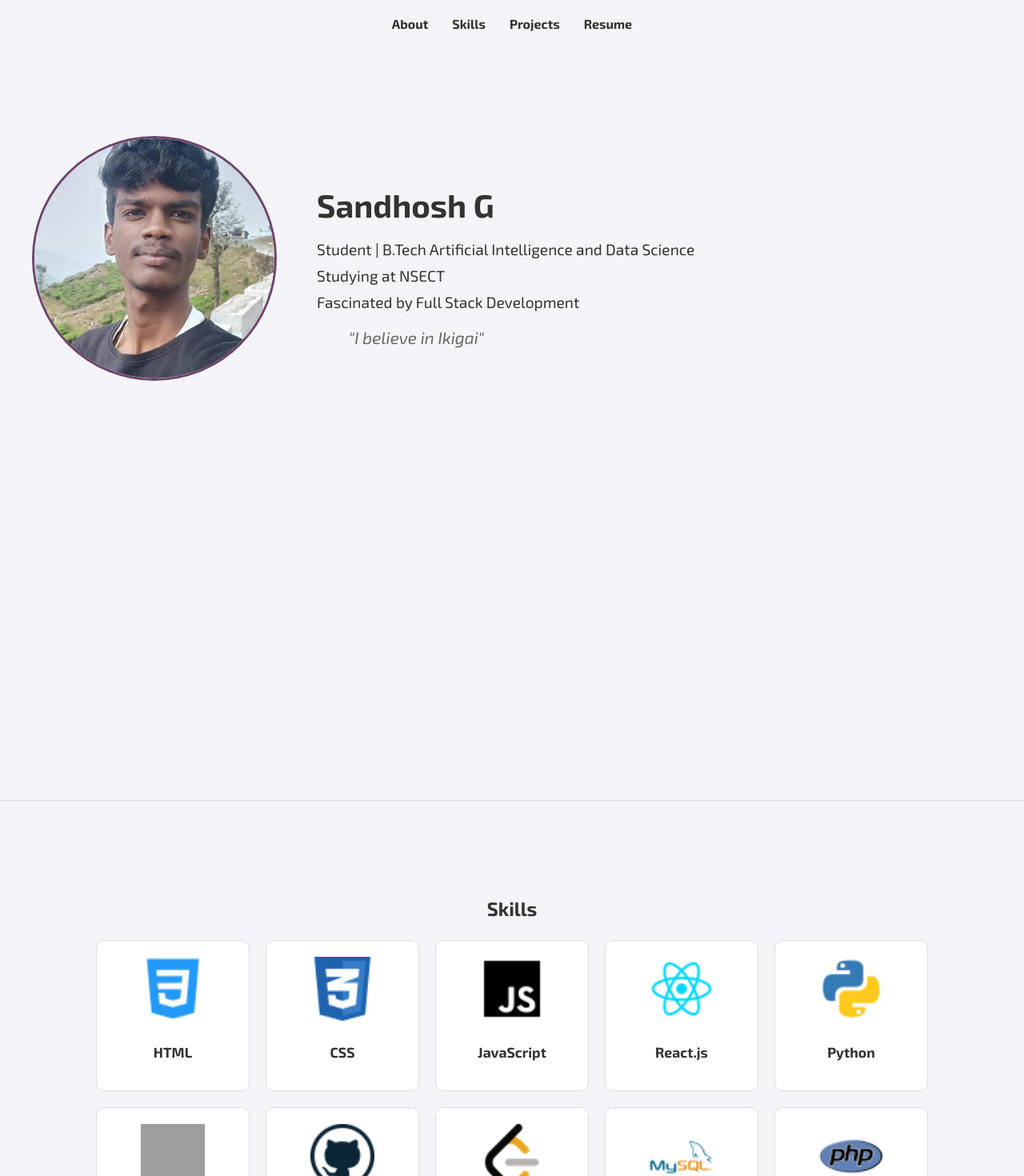
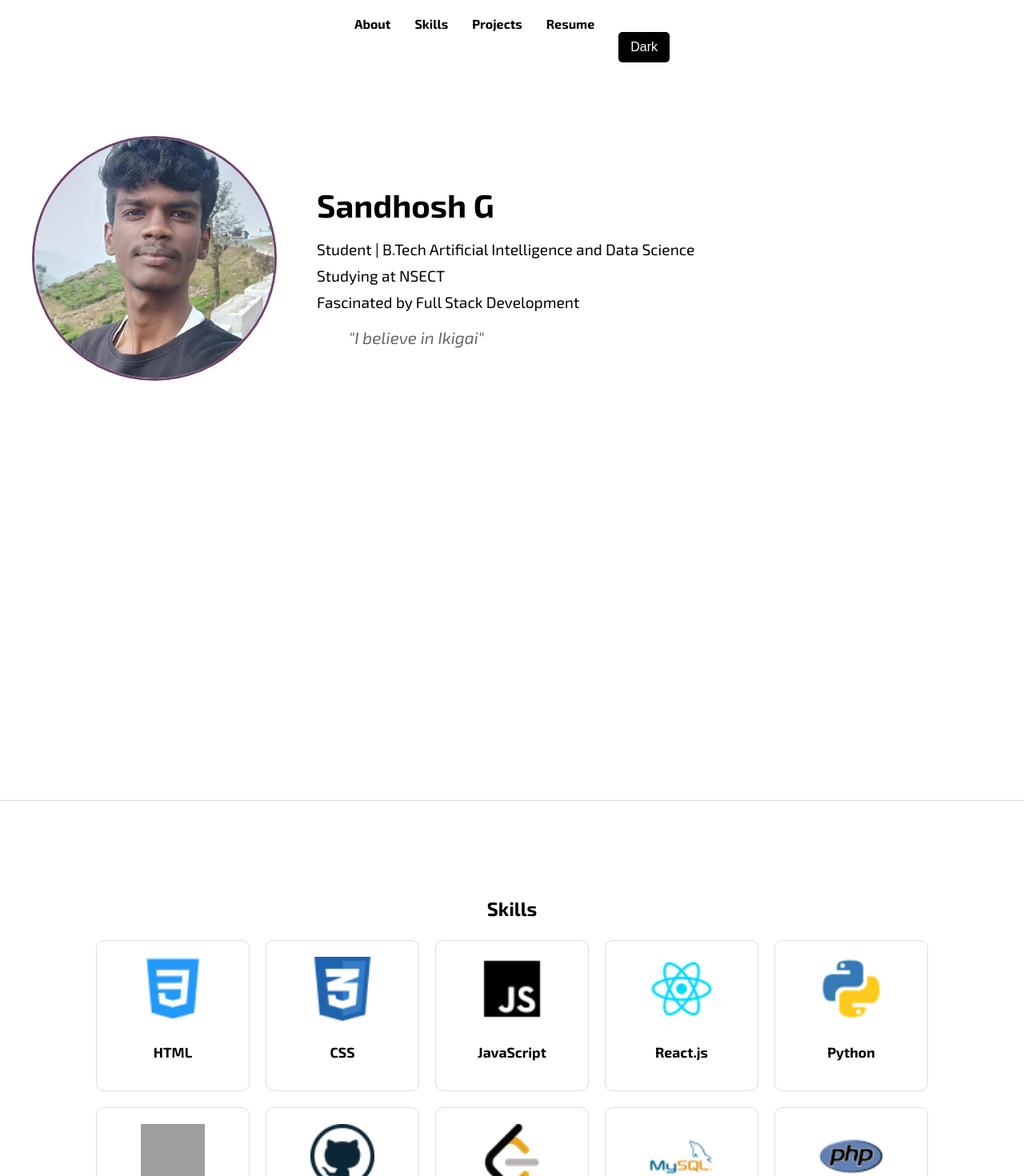
Before and after one commit to SANDHOSH02/Vite-React-.js, a React (Vite) app in the folder portfolio/: page / in a window 1280 px wide. Shown: the top 1470 px of the page at 80% size. Built offline with nearby package versions, Linux system fonts and the light colour scheme; grey boxes are pictures that could not be loaded; a web font is replaced by a local one.

Commit message:
light dark mode was added

```diff
--- a/portfolio/src/portfoliosady.css
+++ b/portfolio/src/portfoliosady.css
@@ -131,9 +131,7 @@ footer {
     color: #666;
 }
 
-/* Skills section styling */
 
-/* Existing styles */
 
 .skills-container {
     display: flex;
@@ -230,7 +228,7 @@ h1 {
   }
 
   button {
-    margin-top: 20px; /* Adjusted margin for better spacing */
+    margin-top: 20px;
     padding: 10px 15px;
     font-size: 1em;
     border: none;
@@ -346,3 +344,29 @@ footer p {
   width: 24px;
   height: 24px;
 }
+
+
+:root {
+  --background-color: #ffffff;
+  --text-color: #000000;
+  --highlight-color: #ff6f61;
+}
+
+[data-theme="dark"] {
+  --background-color: #333;
+  --text-color: #f4f4f9;
+  --highlight-color: #ff6f61;
+}
+
+body {
+  background-color: var(--background-color);
+  color: var(--text-color);
+  transition: background-color 0.3s, color 0.3s;
+}
+
+
+button{
+
+  color: white;
+  background-color: #000000;
+}
--- a/portfolio/src/portfoliosady.jsx
+++ b/portfolio/src/portfoliosady.jsx
@@ -10,18 +10,23 @@ const skillsData = [
   { name: 'Machine Learning', imgSrc: '/src/assets/ml.png' },
   { name: 'GitHub', imgSrc: '/src/assets/github.png' },
   { name: 'LeetCode', imgSrc: '/src/assets/leetcode.png' },
-  {name: 'MySql', imgSrc:'/src/assets/Mysql.png'},
-  {name: 'Php', imgSrc:'/src/assets/Php.png'}
+  { name: 'MySql', imgSrc: '/src/assets/mysql.png' },
+  { name: 'Php', imgSrc: '/src/assets/php.png' }
 ];
 
 const PortfolioSady = () => {
   const [showIntro, setShowIntro] = useState(true);
   const [showCard, setShowCard] = useState(false);
+  const [isDarkMode, setIsDarkMode] = useState(false);
 
   useEffect(() => {
     const timer = setTimeout(() => setShowIntro(false), 3000);
     return () => clearTimeout(timer);
   }, []);
+
+  useEffect(() => {
+    document.documentElement.setAttribute('data-theme', isDarkMode ? 'dark' : 'light');
+  }, [isDarkMode]);
 
   return (
     <>
@@ -38,6 +43,11 @@ const PortfolioSady = () => {
                 <li><a href="#skills">Skills</a></li>
                 <li><a href="#projects">Projects</a></li>
                 <li><a href="#resume">Resume</a></li>
+                <li>
+                  <button onClick={() => setIsDarkMode(!isDarkMode)}>
+                    {isDarkMode ? 'Light' : 'Dark'}
+                  </button>
+                </li>
               </ul>
             </nav>
           </header>
```
